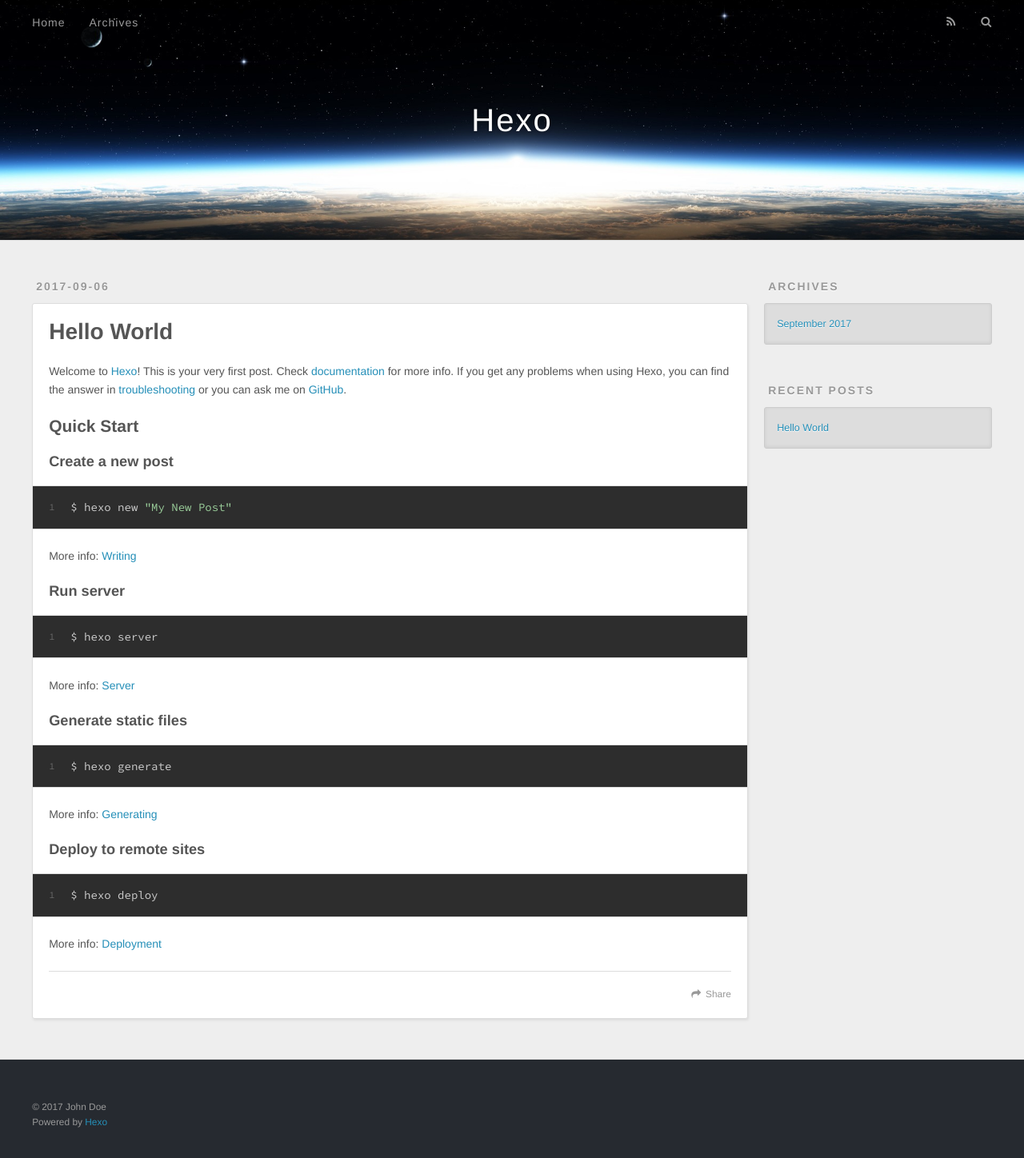
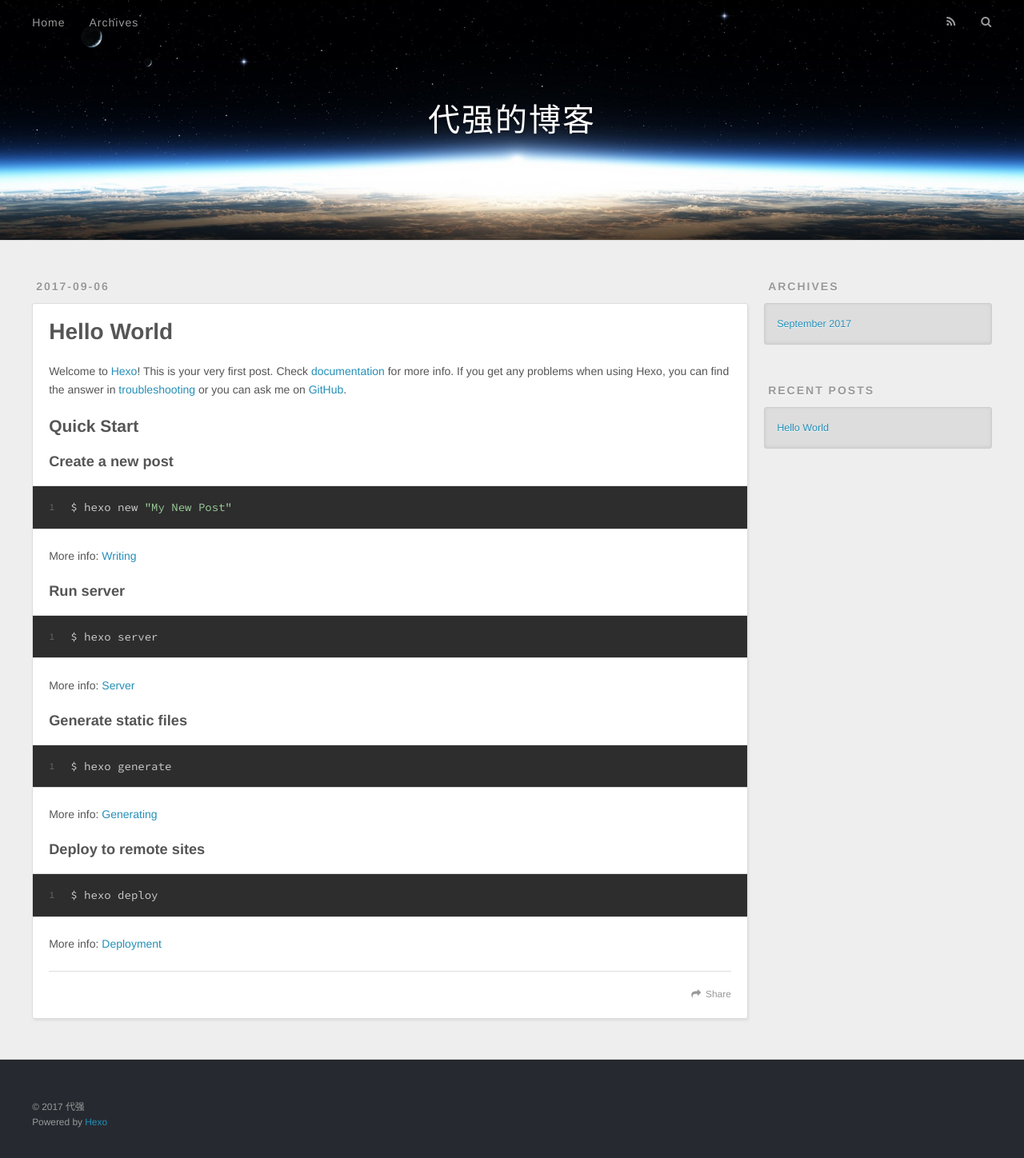
Before and after one commit to Hero-or-Zero/Hero-or-Zero.github.io, a plain HTML site: page index.html in a window 1280 px wide. Shown: the whole page at 80% size. Drawn offline with nearby package versions, Linux system fonts and the light colour scheme.

Commit message:
Site updated: 2017-09-25 20:54:06

```diff
--- a/index.html
+++ b/index.html
@@ -3,16 +3,16 @@
 <head>
   <meta charset="utf-8">
 
-  <title>Hexo</title>
+  <title>代强的博客</title>
   <meta name="viewport" content="width=device-width, initial-scale=1, maximum-scale=1">
   <meta property="og:type" content="website">
-<meta property="og:title" content="Hexo">
+<meta property="og:title" content="代强的博客">
 <meta property="og:url" content="http://yoursite.com/index.html">
-<meta property="og:site_name" content="Hexo">
+<meta property="og:site_name" content="代强的博客">
 <meta name="twitter:card" content="summary">
-<meta name="twitter:title" content="Hexo">
+<meta name="twitter:title" content="代强的博客">
 
-    <link rel="alternate" href="/atom.xml" title="Hexo" type="application/atom+xml">
+    <link rel="alternate" href="/atom.xml" title="代强的博客" type="application/atom+xml">
 
 
     <link rel="icon" href="/favicon.png">
@@ -33,7 +33,7 @@
   <div id="header-outer" class="outer">
     <div id="header-title" class="inner">
       <h1 id="logo-wrap">
-        <a href="/" id="logo">Hexo</a>
+        <a href="/" id="logo">代强的博客</a>
       </h1>
 
     </div>
@@ -96,7 +96,7 @@
 
     </div>
     <footer class="article-footer">
-      <a data-url="http://yoursite.com/2017/09/06/hello-world/" data-id="cj806846g0000lwwahz0rrcw6" class="article-share-link">Share</a>
+      <a data-url="http://yoursite.com/2017/09/06/hello-world/" data-id="cj806ckdt0000zgwayb59lhg4" class="article-share-link">Share</a>
 
 
     </footer>
@@ -151,7 +151,7 @@
 
   <div class="outer">
     <div id="footer-info" class="inner">
-      &copy; 2017 John Doe<br>
+      &copy; 2017 代强<br>
       Powered by <a href="http://hexo.io/" target="_blank">Hexo</a>
     </div>
   </div>
```
Also changed, not shown: 2017/09/06/hello-world/index.html (+6 -6 lines), archives/2017/09/index.html (+7 -7 lines), archives/2017/index.html (+7 -7 lines), archives/index.html (+7 -7 lines).
